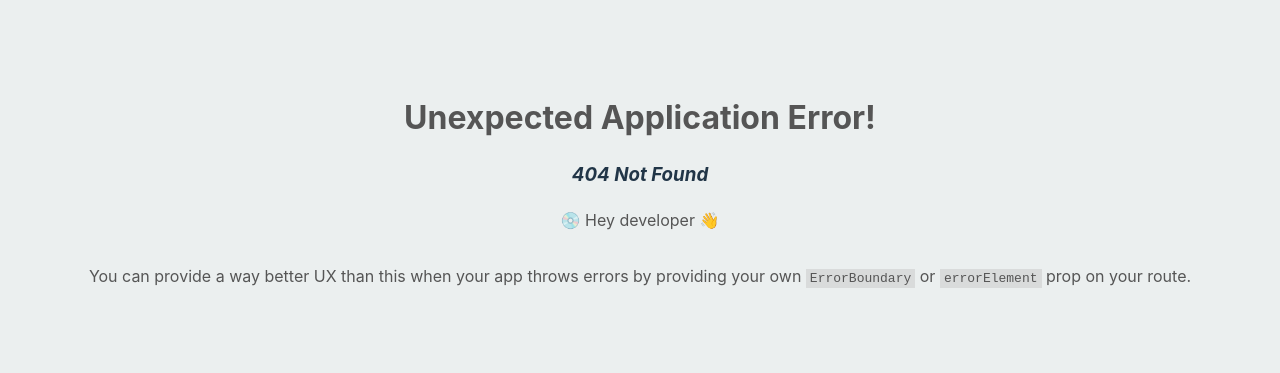
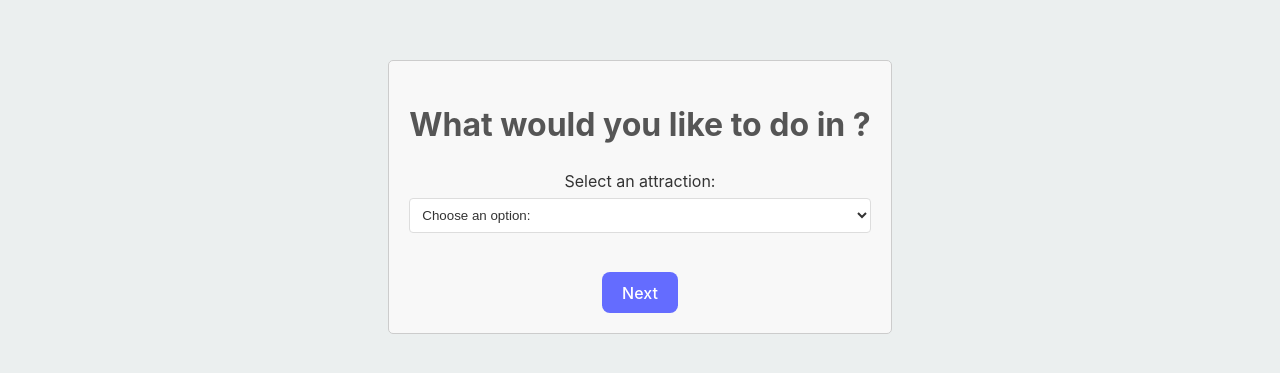
Before and after one commit to jgonz671/NomadNotifier, a React (Vite) app in the folder NomadNotifierReact/: page /attraction in a window 1280 px wide. Before the commit this address had no page. Shown: the part 203-576 px from the top of the page. Built offline with nearby package versions, Linux system fonts and the light colour scheme.

Commit message:
Attractions page completed

```diff
--- a/NomadNotifierReact/src/main.jsx
+++ b/NomadNotifierReact/src/main.jsx
@@ -13,6 +13,7 @@ import ConfirmReservation from './routes/ConfirmReservation'
 import AuthDetails from './routes/AuthDetails'
 import "./index.css";
 import Root from "./routes/root";
+import Attractions from './routes/Attractions'
 
 import {
   createBrowserRouter,
@@ -71,6 +72,10 @@ const router = createBrowserRouter([
     path: "/auth-details",
     element: <AuthDetails />,
   },
+  {
+    path: "/attraction",
+    element: <Attractions />,
+  },
 ]);
 
 ReactDOM.createRoot(document.getElementById('root')).render(
--- a/NomadNotifierReact/src/routes/Attractions.jsx
+++ b/NomadNotifierReact/src/routes/Attractions.jsx
@@ -0,0 +1,73 @@
+import React, { useEffect, useState } from 'react';
+import { useNavigate, useLocation } from 'react-router-dom';
+import { collection, query, where, getDocs, getFirestore } from "firebase/firestore";
+import { app } from "../firebase";
+
+
+const db = getFirestore(app);
+
+
+export default function Attraction() {
+   const [attractions, setAttractions] = useState([]);
+   const [selectedAttraction, setselectedAttraction] = useState('');
+   const navigate = useNavigate();
+   const location = useLocation();
+
+
+   const { people, destination, hotel, number } = location.state || { people: 1, destination: '', hotel: '', number: 1 };
+
+
+   useEffect(() => {
+       console.log(destination); //test statement to see if destination is being passed
+       const fetchAttractions = async () => {
+           if (destination.city) {
+               try {
+                   const q = query(collection(db, "attractions"), where("city", "==", destination.city));
+                   const querySnapshot = await getDocs(q);
+                   const attractionsArray = [];
+                   querySnapshot.forEach((doc) => {
+                       console.log("Attraction Data: ", doc.data());  //making sure objeect is being passed
+                       attractionsArray.push({
+                           id: doc.id,
+                           ...doc.data(),
+                       });
+                   });
+                   setAttractions(attractionsArray);
+               } catch (error) {
+                   console.error('Error fetching attractions:', error); //error handling stuff
+               }
+           }
+       };
+
+
+       fetchAttractions();
+   }, [destination.city]);
+
+
+   const handleNext = () => {
+       navigate('/confirm-reservation', { state: { people, destination, hotel, number, attraction: selectedAttraction } });
+   };
+   console.log(attractions);
+
+
+   return (
+       <div className="web-container">
+           <h2>What would you like to do in {destination.city}?</h2>
+           <label htmlFor="attractions">Select an attraction:</label>
+           <select
+               id="attractions"
+               value={selectedAttraction}
+               onChange={(e) => setselectedAttraction(e.target.value)}
+           >
+               <option value="">Choose an option:</option>
+               {attractions.map((attraction) => (
+                   <option key={attraction.id} value={attraction.id}>
+                       {attraction.id}
+                   </option>
+               ))}
+           </select>
+           <br />
+           <button className="next-button" onClick={handleNext} disabled={!selectedAttraction}>Next</button>
+       </div>
+   );
+}
--- a/NomadNotifierReact/src/routes/RoomNumber.jsx
+++ b/NomadNotifierReact/src/routes/RoomNumber.jsx
@@ -10,11 +10,7 @@ export default function PlanTravel() {
 
 
    const handleNext = () => {
-       navigate('/confirm-reservation', {state: { people, destination, hotel, number }});
-   };
-
-   const handleBack = () => {
-    navigate('/hotel', { state: { people, destination, hotel } });
+        navigate('/attraction', { state: { people, destination, hotel, number } });
    };
 
    return (
@@ -27,7 +23,6 @@ export default function PlanTravel() {
                ))}
            </select>
            <br />
-           <button className="back-button" onClick={handleBack}>Back</button>
            <button className="next-button" onClick={handleNext}>Next</button>
        </div>
    );
```
